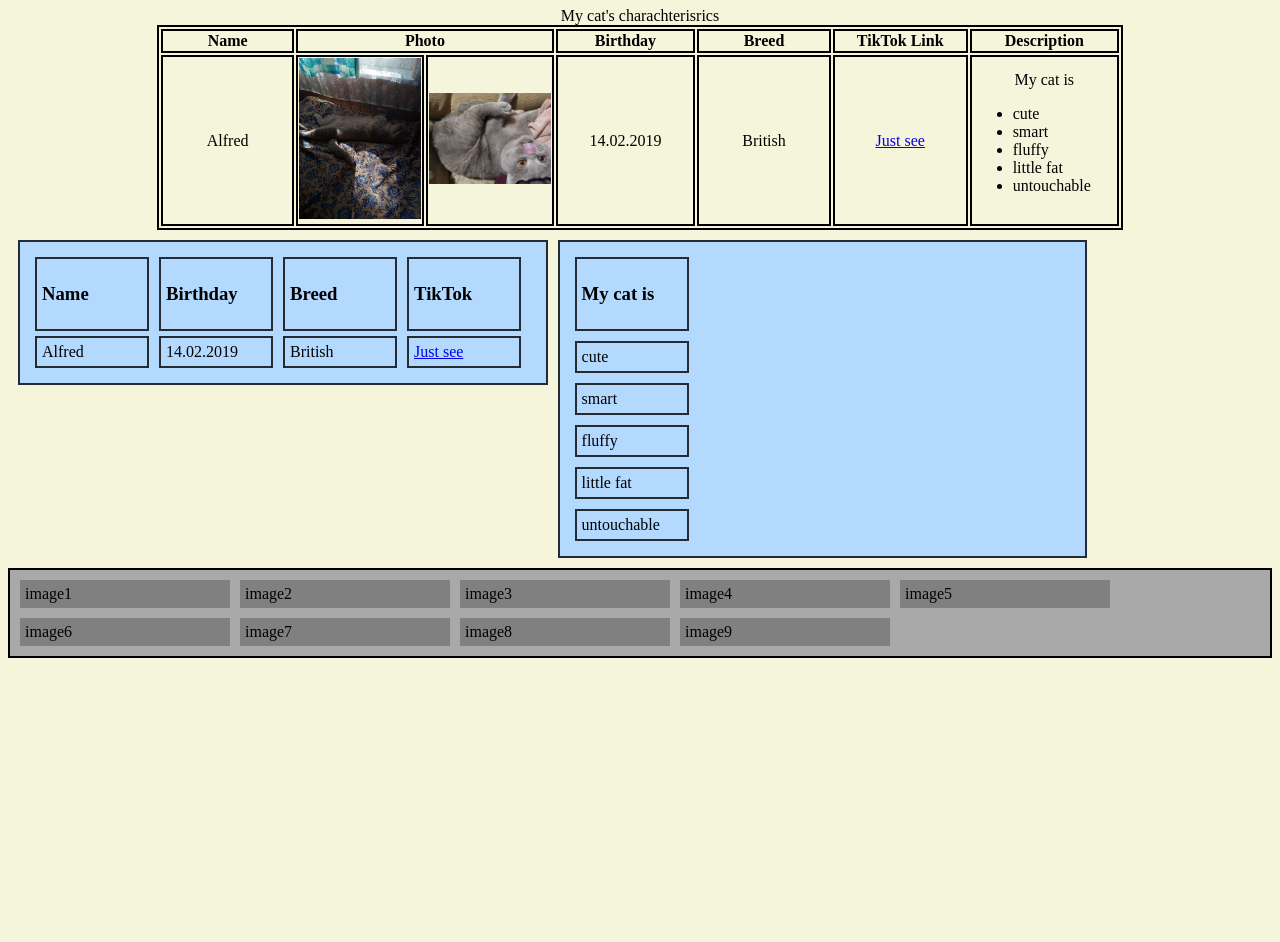
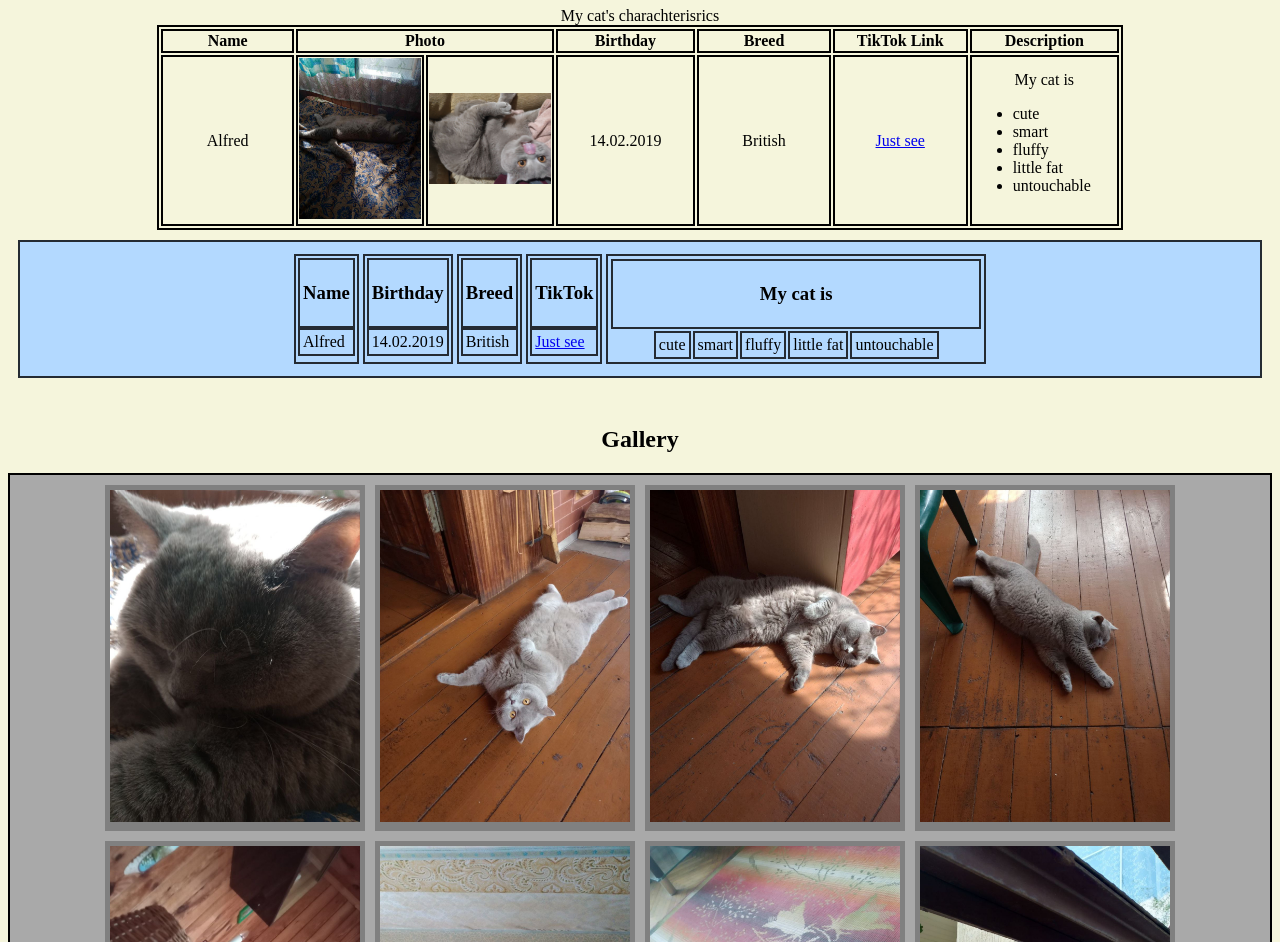
Before and after one commit to keimorris/hub, a plain HTML site: page index.html in a window 1280 px wide. Shown: the part 301-1243 px from the top of the page. Before the commit the page ends 967 px from the top, so only its background shows below. Drawn offline with Linux system fonts and the light colour scheme.

Commit message:
flex-gallery

```diff
--- a/index.html
+++ b/index.html
@@ -11,6 +11,7 @@
 		<ul class="menulist">
 			<li class="menuitem"><a href="#Intro" class="menulink">Introduction</a></li>
 			<li class="menuitem"><a href="#mycat" class="menulink">My cat</a></li>
+			<li class="menuitem"><a href="#gallery" class="menulink">Gallery</a></li>
 		</ul>
 	</div>
 	<div class="griditem">
@@ -31,8 +32,8 @@
 			</tr>
 			<tr>
 				<td>Alfred</td>
-				<td><img src="mycat.jpg" alt="british cat"></td>
-				<td><img src="littlecat.jpg" alt="british cat"></td>
+				<td><img src="images/mycat.jpg" alt="british cat"></td>
+				<td><img src="images/littlecat.jpg" alt="british cat"></td>
 				<td>14.02.2019</td>
 				<td>British</td>
 				<td><a href="https://www.tiktok.com/@kei_morris" target="_blank">Just see</a></td>
@@ -66,28 +67,37 @@
 		<div><h3>TikTok</h3></div>
 		<div><a href="https://www.tiktok.com/@kei_morris" target="_blank">Just see</a></div>
 	</div>
+	<div class="flex-container description">
+		<div id="flex-header"><h3>My cat is</h3></div>
+		<div>cute</div>
+		<div>smart</div>
+		<div>fluffy</div>
+		<div>little fat</div>
+		<div>untouchable</div>
+	</div>
 </div>
-<div class="flex-container description">
+<!--<div class="flex-container description">
 	<div><h3>My cat is</h3></div>
 	<div>cute</div>
 	<div>smart</div>
 	<div>fluffy</div>
 	<div>little fat</div>
 	<div>untouchable</div>
-</div>
+</div>-->
 <br>
-<footer>
+<section class="section1">
+	<h1 id='gallery'>Gallery</h1>
 	<div class="flex-container gallery">
-		<div>image1</div>
-		<div>image2</div>
-		<div>image3</div>
-		<div>image4</div>
-		<div>image5</div>
-		<div>image6</div>
-		<div>image7</div>
-		<div>image8</div>
-		<div>image9</div>
+		<div><img src="images/cat1.jpg" alt="british cat"></div>
+		<div><img src="images/cat2.jpg" alt="british cat"></div>
+		<div><img src="images/cat3.jpg" alt="british cat"></div>
+		<div><img src="images/cat4.jpg" alt="british cat"></div>
+		<div><img src="images/cat5.jpg" alt="british cat"></div>
+		<div><img src="images/cat6.jpg" alt="british cat"></div>
+		<div><img src="images/cat7.jpg" alt="british cat"></div>
+		<div><img src="images/cat8.jpg" alt="british cat"></div>
+		<div><img src="images/cat9.jpg" alt="british cat"></div>
 	</div>
-</footer>
+</section>
 </body>
 </html>
--- a/style.css
+++ b/style.css
@@ -45,6 +45,7 @@ body {background-color: beige;
 }
 .gallery {
 	flex-flow: row wrap;
+	justify-content: center;
 	background-color: darkgrey;
 	border:solid 2px black;
 	padding: 5px;
@@ -53,39 +54,52 @@ body {background-color: beige;
 	background-color: grey;
 	margin: 5px;
 	padding: 5px;
-	width: 200px;
+	width: 250px;
 }
 .mycat-table {
 	flex-flow: row wrap;
+	justify-content: center;
 	border:solid 2px rgba(0, 0, 0, 0.8);
 	background-color: #b3d9ff;
 	padding: 10px;
 	margin: 10px;
-	width: 40%;
-	float: left;
+	/*width: 80%;
+	float: left;*/
+}
+.mycat-table > div {
+	border:solid 2px rgba(0, 0, 0, 0.8);
+	margin: 2px;
+	padding: 2px;
+	width: auto;
 }
 .mycat-table > div > div {
 	border:solid 2px rgba(0, 0, 0, 0.8);
-	margin: 5px;
-	padding: 5px;
-	width: 100px;
+	padding: 3px;
 }
 .description {
-	flex-flow: column wrap;
-	border:solid 2px rgba(0, 0, 0, 0.8);
-	background-color: #b3d9ff;
-	padding: 10px;
-	margin: 10px;
+	flex-flow: row wrap;
+	justify-content: center;
+	/*border:solid 2px rgba(0, 0, 0, 0.8);*/
+	/*background-color: #b3d9ff;
+	padding: 2px;
+	margin: 2px;
 	margin-left: 0px;
 	width: 40%;
-	float: left;
+	float: left;*/
 }
 .description > div {
 	border:solid 2px rgba(0, 0, 0, 0.8);
-	margin: 5px;
-	padding: 5px;
-	width: 100px;
+	margin: 1px;
+	padding: 2px;
+	width: auto;
 }
-footer {
+#flex-header {
+	width: 100%;
+	text-align: center;
+}
+section {
 	clear: both;
 }
+.section1 > h1 {
+text-align: center;
+}
```
Also changed, not shown: heh.JPG (deleted), images/cat1.jpg (added), images/cat2.jpg (added), images/cat3.jpg (added), images/cat4.jpg (added), images/cat5.jpg (added), images/cat6.jpg (added), images/cat7.jpg (added), images/cat8.jpg (added), images/cat9.jpg (added), images/littlecat.jpg (renamed from littlecat.jpg), images/mycat.jpg (renamed from mycat.jpg).
